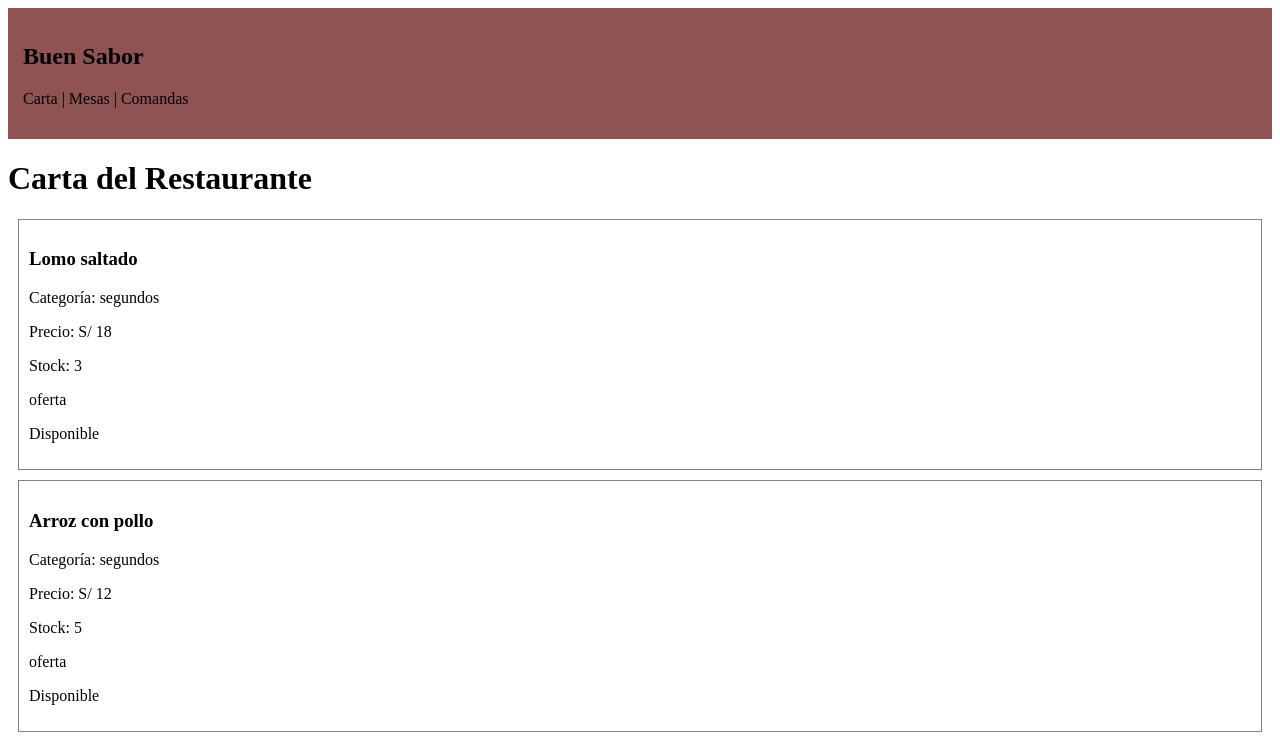
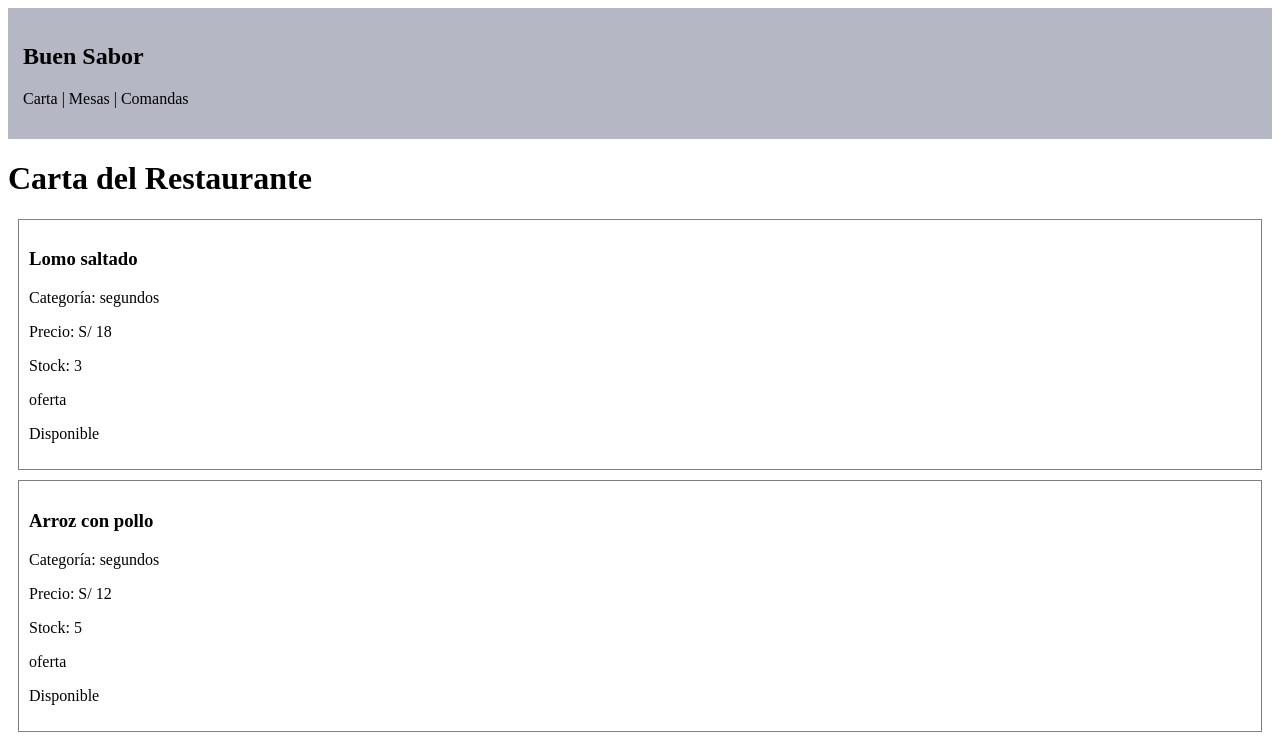
Before and after one commit to rp-software1/I-SALA11, a React (Vite) app in the folder Restaurante-App/restaurante-frontend/: page / in a window 1280 px wide. Shown: the top 741 px of the page. Built offline with nearby package versions, Linux system fonts and the light colour scheme.

Commit message:
Actualizar estilos en NavBar

```diff
--- a/Restaurante-App/restaurante-frontend/src/components/NavBar.jsx
+++ b/Restaurante-App/restaurante-frontend/src/components/NavBar.jsx
@@ -2,7 +2,7 @@ import PropTypes from "prop-types";
 
 const NavBar = ({ nombreRestaurante = "Restaurante" }) => {
     return (
-        <nav style={{ backgroundColor: "#8f5353ff", padding: "15px", marginBottom: "20px" }}>
+        <nav style={{ backgroundColor: "#b5b8c4ff", padding: "15px", marginBottom: "20px" }}>
             <h2>{nombreRestaurante}</h2>
             <p>Carta | Mesas | Comandas</p>
         </nav>
```
